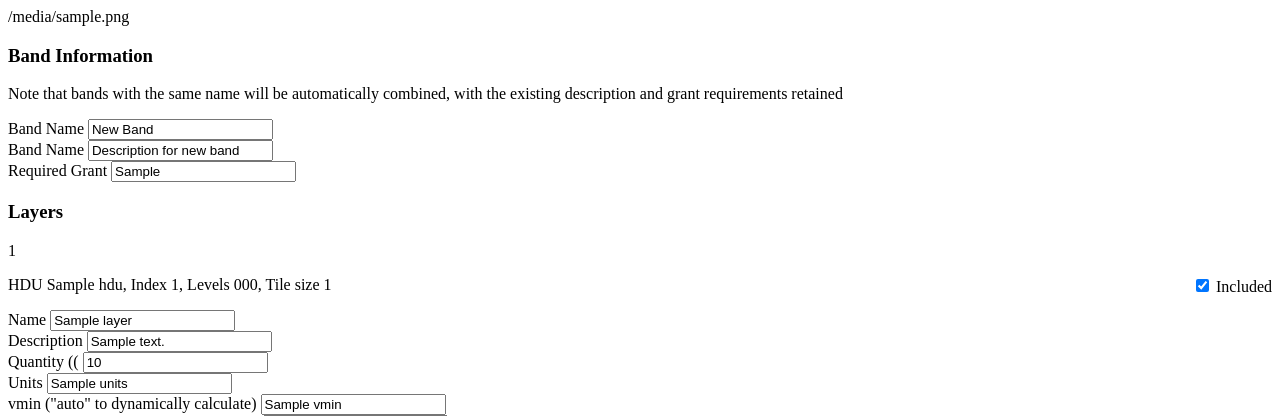
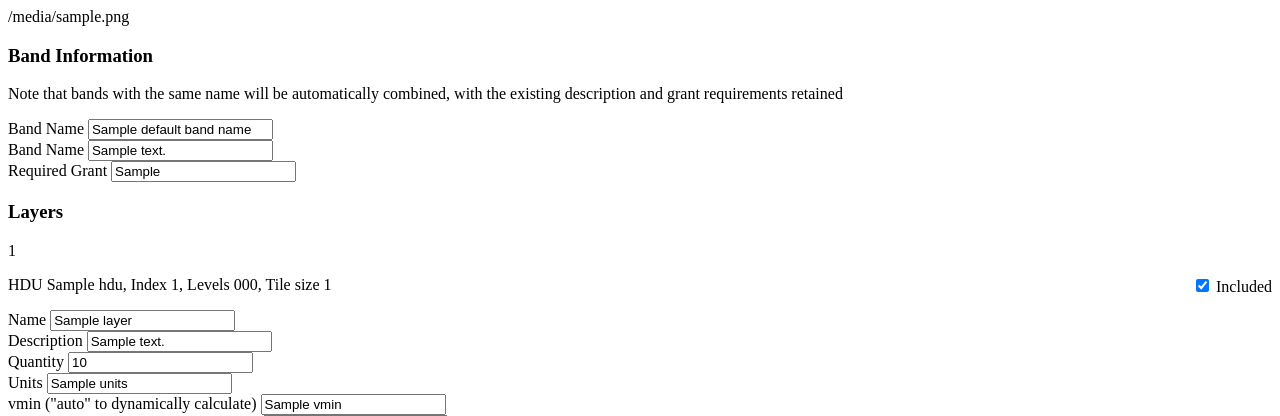
Before and after one commit to simonsobs/tileadder, a Python web app: template tileadder/server/templates/htmx/evaluate.html in a window 1280 px wide. Shown: the top 416 px of the page. Run offline with Jinja, Linux system fonts and the light colour scheme; the template is opened without the code that fills it: most values are stand-ins (such as "Sample title", 1, 10 or a date in 2020).

Commit message:
Use filename as default band name

```diff
--- a/tileadder/server/add.py
+++ b/tileadder/server/add.py
@@ -88,6 +88,8 @@ def evaluate(
         "path": x.path,
         "layers": layers,
         "band_id": layers[0].layer_id.replace("-0-", "-"),
+        "default_band_name": x.path.name.replace(".fits", ""),
+        "default_band_description": f"Band created from {x.path}",
     }
 
 
--- a/tileadder/server/templates/htmx/evaluate.html
+++ b/tileadder/server/templates/htmx/evaluate.html
@@ -10,14 +10,14 @@
     <input type="text"
            id="band_name_{{ band_id }}"
            class="nes-input"
-           value="New Band">
+           value="{{ default_band_name }}">
   </div>
   <div class="nes-field">
     <label for="band_description_{{ band_id }}">Band Name</label>
     <input type="text"
            id="band_description_{{ band_id }}"
            class="nes-input"
-           value="Description for new band">
+           value="{{ default_band_description }}">
   </div>
   <div class="nes-field">
     <label for="band_grant_{{ band_id }}">Required Grant</label>
@@ -58,7 +58,7 @@
                  value="{{ layer.description }}">
         </div>
         <div class="nes-field">
-          <label for="quantity_field_{{ layer.layer_id }}">Quantity ((</label>
+          <label for="quantity_field_{{ layer.layer_id }}">Quantity</label>
           <input type="text"
                  id="quantity_field_{{ layer.layer_id }}"
                  class="nes-input"
```
